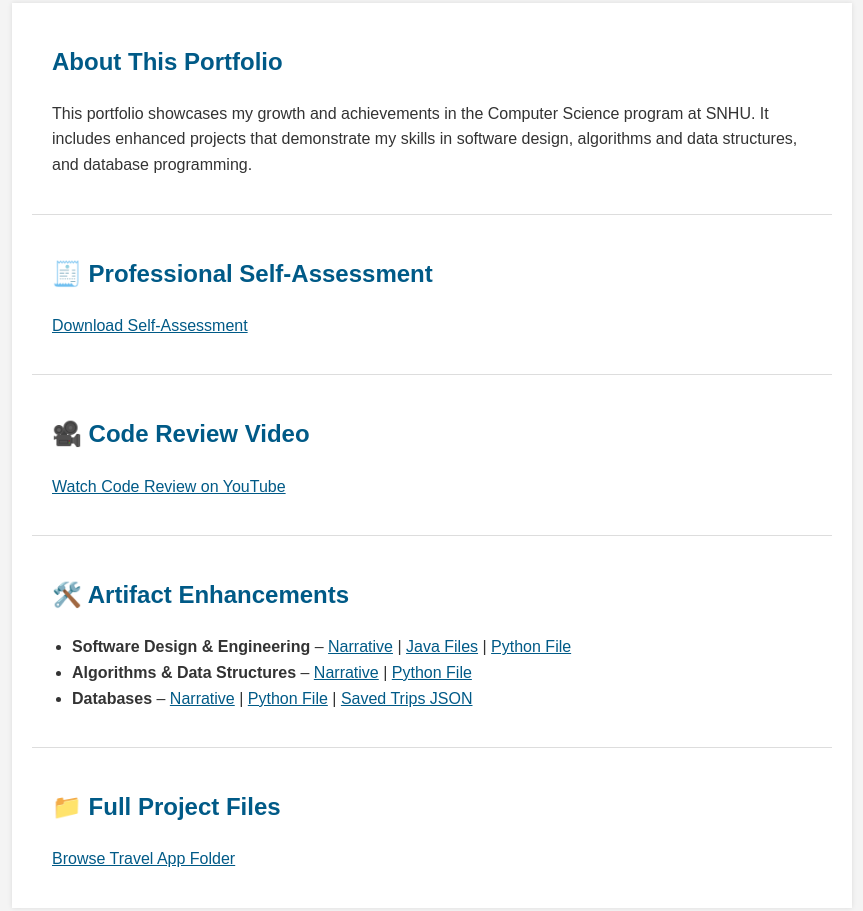
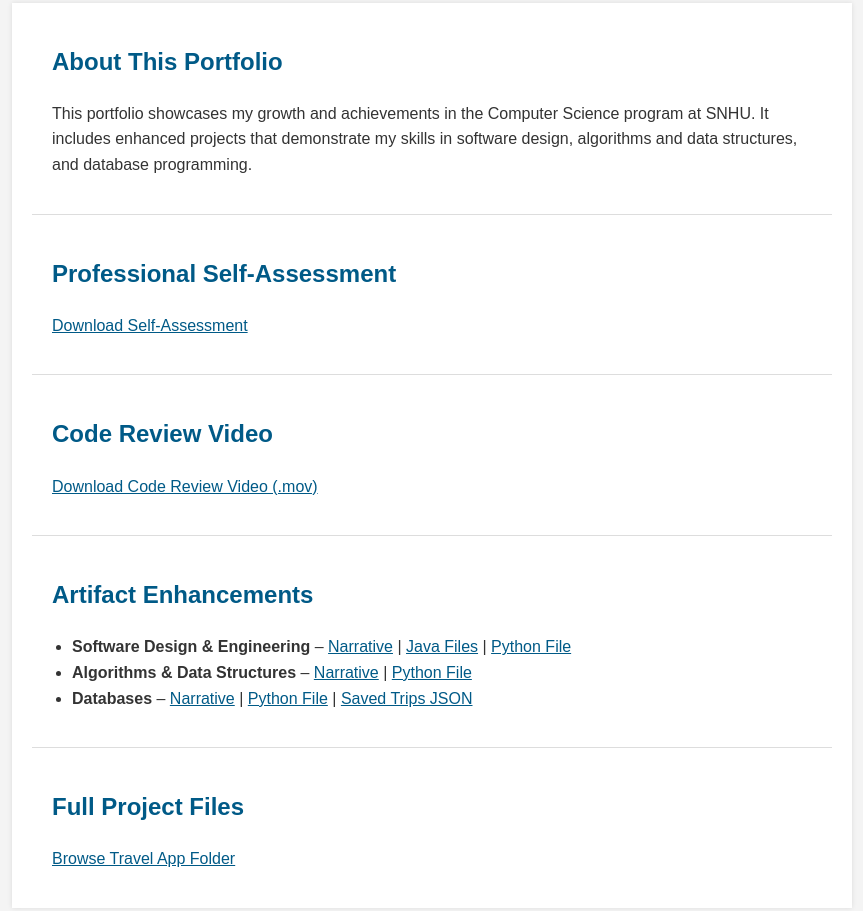
Before and after one commit to PeterMccabe13/CS_Capstone, a plain HTML site: page index.html in a window 1280 px wide. Shown: the part 203-1114 px from the top of the page, without its empty margins (208-1071 px from the left). Drawn offline with Linux system fonts and the light colour scheme.

Commit message:
Update index.html

```diff
--- a/index.html
+++ b/index.html
@@ -59,17 +59,17 @@
     </section>
 
     <section>
-      <h2>🧾 Professional Self-Assessment</h2>
+      <h2> Professional Self-Assessment</h2>
       <p><a href="self-assessment.docx" target="_blank">Download Self-Assessment</a></p>
     </section>
 
     <section>
-      <h2>🎥 Code Review Video</h2>
-      <p><a href="https://www.youtube.com/watch?v=YOUR_VIDEO_LINK" target="_blank">Watch Code Review on YouTube</a></p>
+      <h2> Code Review Video</h2>
+      <p><a href="CS499_Code%20Review.mov" target="_blank">Download Code Review Video (.mov)</a></p>
     </section>
 
     <section>
-      <h2>🛠️ Artifact Enhancements</h2>
+      <h2> Artifact Enhancements</h2>
       <ul>
         <li>
           <strong>Software Design & Engineering</strong> –
@@ -92,7 +92,7 @@
     </section>
 
     <section>
-      <h2>📁 Full Project Files</h2>
+      <h2> Full Project Files</h2>
       <p><a href="travel-app/">Browse Travel App Folder</a></p>
     </section>
   </main>
```
